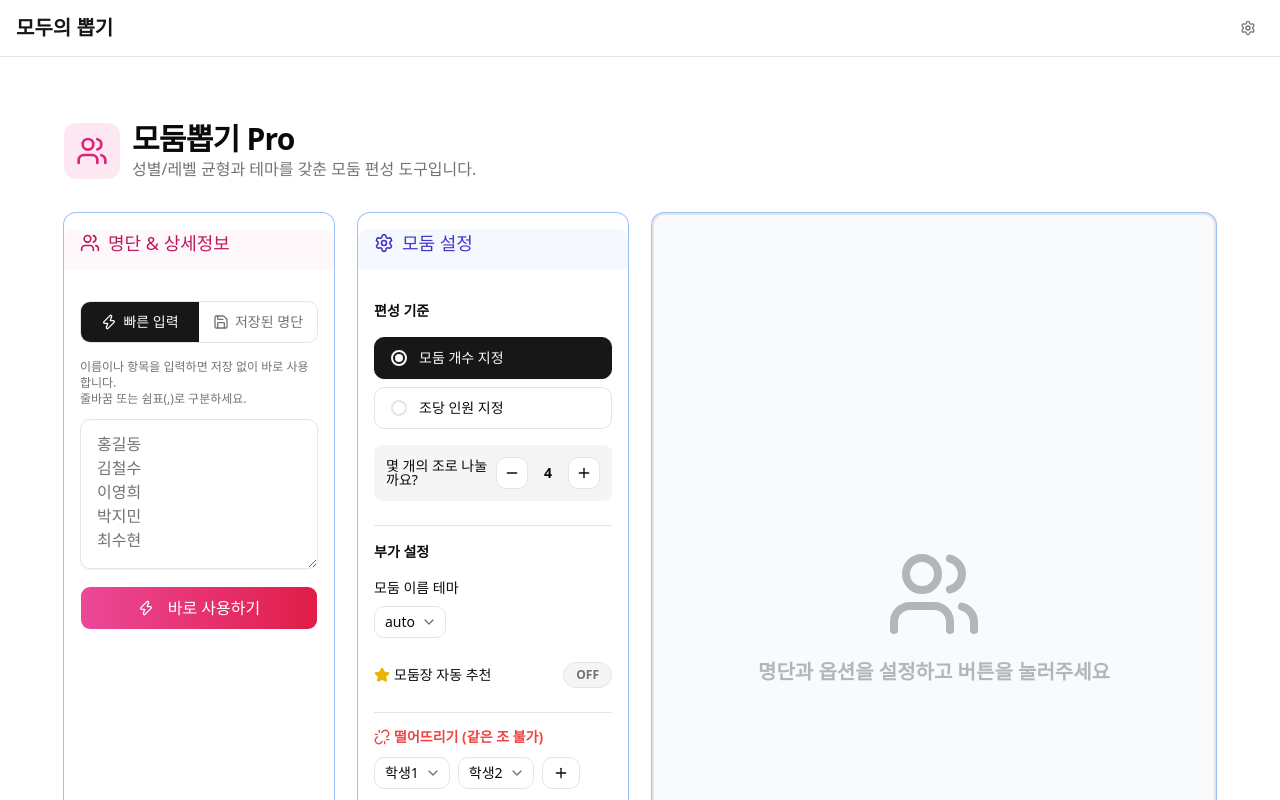
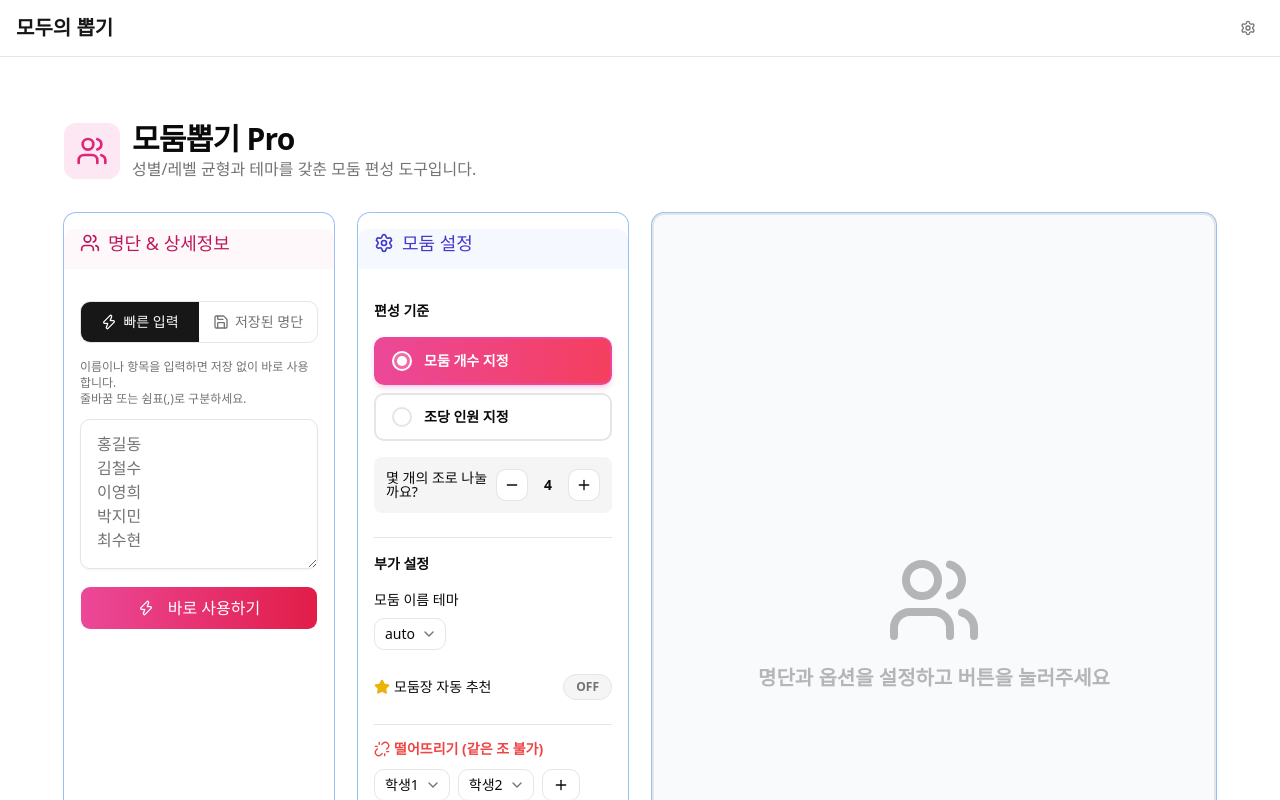
Before and after one commit to Jiwanimastrr/portal, a Next.js app in the folder pickall/: page /pickall/groups in a window 1280 px wide. Shown: the top 800 px of the page. Built offline with nearby package versions, Linux system fonts and the light colour scheme; a web font is replaced by a local one.

Commit message:
fix(groups): 편성 기준 버튼 시인성 개선 - 핑크 그라디언트 + 큰 라디오 인디케이터

```diff
--- a/pickall/app/groups/page.tsx
+++ b/pickall/app/groups/page.tsx
@@ -604,16 +604,16 @@ export default function GroupsPage() {
                     <button
                       key={opt.value}
                       onClick={() => setMode(opt.value)}
-                      className={`flex items-center gap-3 px-4 py-2.5 rounded-lg border text-sm font-medium text-left transition-all ${
+                      className={`flex items-center gap-3 px-4 py-3 rounded-lg border-2 text-sm font-bold text-left transition-all ${
                         mode === opt.value
-                          ? "bg-primary text-primary-foreground border-primary shadow-sm"
-                          : "bg-background text-foreground border-input hover:bg-muted"
+                          ? "bg-gradient-to-r from-pink-500 to-rose-500 text-white border-pink-500 shadow-md shadow-pink-500/20"
+                          : "bg-background text-foreground border-input hover:bg-muted hover:border-pink-200 dark:hover:border-pink-800"
                       }`}
                     >
-                      <span className={`flex shrink-0 items-center justify-center w-4 h-4 rounded-full border-2 ${
-                        mode === opt.value ? "border-primary-foreground" : "border-muted-foreground/40"
+                      <span className={`flex shrink-0 items-center justify-center w-5 h-5 rounded-full border-2 ${
+                        mode === opt.value ? "border-white bg-white/20" : "border-muted-foreground/30"
                       }`}>
-                        {mode === opt.value && <span className="w-2 h-2 rounded-full bg-primary-foreground" />}
+                        {mode === opt.value && <span className="w-2.5 h-2.5 rounded-full bg-white" />}
                       </span>
                       {opt.label}
                     </button>
```
